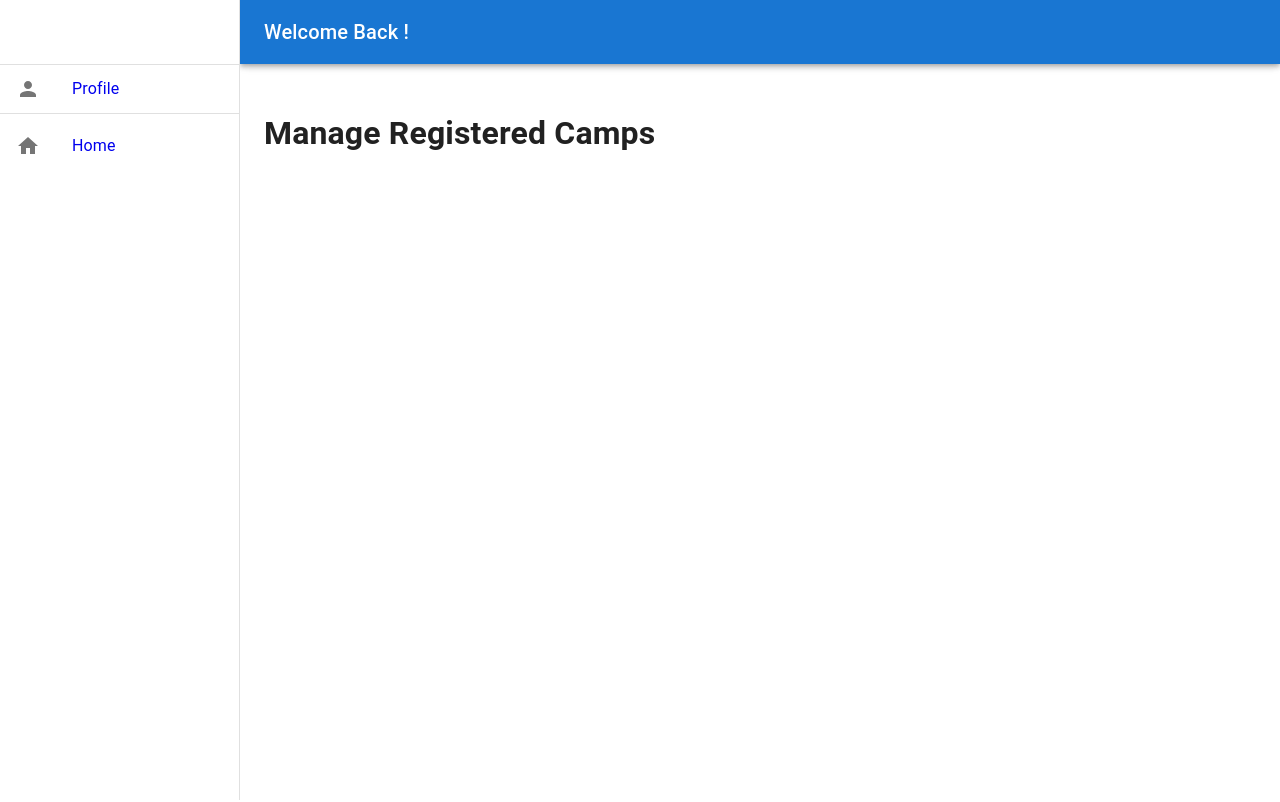
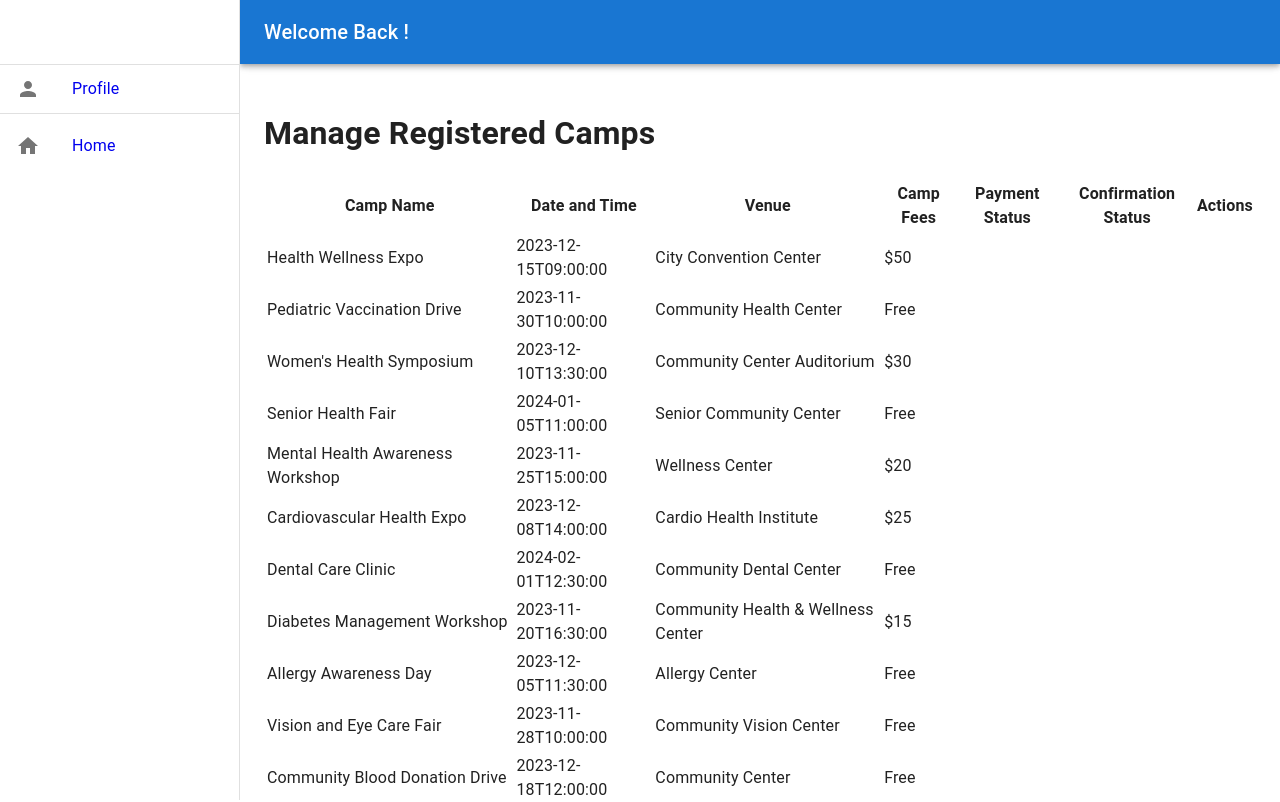
Before and after one commit to m-minhajul-alam/care-camp-client, a React (Vite) app: page /dashboard/manageRegisteredCamps in a window 1280 px wide. Shown: the top 802 px of the page. Built offline with nearby package versions, Linux system fonts and the light colour scheme; no server answers.

Commit message:
added Manage Registered Camps route with require field

```diff
--- a/package.json
+++ b/package.json
@@ -27,6 +27,7 @@
     "react-leaflet": "^4.2.1",
     "react-responsive-carousel": "^3.2.23",
     "react-router-dom": "^6.20.0",
+    "react-table": "^7.8.0",
     "sort-by": "^1.2.0"
   },
   "devDependencies": {
--- a/src/Pages/Dashboard/Organizer/ManageRegisteredCamps.jsx
+++ b/src/Pages/Dashboard/Organizer/ManageRegisteredCamps.jsx
@@ -1,7 +1,77 @@
+import React from "react";
+import { useTable } from "react-table";
+import campData from "../../../../public/campData.json";
+
 const ManageRegisteredCamps = () => {
+  const columns = React.useMemo(
+    () => [
+      {
+        Header: "Camp Name",
+        accessor: "campName",
+      },
+      {
+        Header: "Date and Time",
+        accessor: "scheduledDateTime",
+      },
+      {
+        Header: "Venue",
+        accessor: "venueLocation",
+      },
+      {
+        Header: "Camp Fees",
+        accessor: "campFees",
+      },
+      {
+        Header: "Payment Status",
+        accessor: "paymentStatus",
+      },
+      {
+        Header: "Confirmation Status",
+        accessor: "confirmationStatus",
+      },
+      {
+        Header: "Actions",
+        accessor: "actions",
+      },
+    ],
+    []
+  );
+
+  const data = React.useMemo(() => campData, [campData]);
+
+  const { getTableProps, getTableBodyProps, headerGroups, rows, prepareRow } =
+    useTable({ columns, data });
+
   return (
     <div>
       <h1>Manage Registered Camps</h1>
+      <table {...getTableProps()} style={{ width: "100%" }}>
+        <thead>
+          {headerGroups.map((headerGroup) => (
+            <tr key={headerGroup.id} {...headerGroup.getHeaderGroupProps()}>
+              {headerGroup.headers.map((column) => (
+                <th key={column.id} {...column.getHeaderProps()}>
+                  {column.render("Header")}
+                </th>
+              ))}
+            </tr>
+          ))}
+        </thead>
+        <tbody {...getTableBodyProps()}>
+          {rows.map((row) => {
+            prepareRow(row);
+            return (
+              <tr key={row.id} {...row.getRowProps()}>
+                {row.cells.map((cell) => (
+                  <td key={cell.column.id} {...cell.getCellProps()}>
+                    {cell.render("Cell")}
+                  </td>
+                ))}
+              </tr>
+            );
+          })}
+        </tbody>
+      </table>
     </div>
   );
 };
--- a/src/Pages/Dashboard/Profile.jsx
+++ b/src/Pages/Dashboard/Profile.jsx
@@ -47,13 +47,13 @@ const Profile = () => {
   return (
     <Container>
       <Typography variant="h4" align="center" color="primary" sx={{ mb: 4 }}>
-        Organizer Profile
+        Profile
       </Typography>
 
       <Box sx={{ textAlign: "center", mb: 3 }}>
         <img
           src={user?.photoURL}
-          alt="Organizer Image"
+          alt="Image"
           style={{ width: "100px", height: "100px", borderRadius: "50%" }}
         />
         <Typography variant="h6" color="primary" sx={{ mt: 2 }}></Typography>
```
Also changed, not shown: 1 other file (tests, documents, lock files or other folders).
